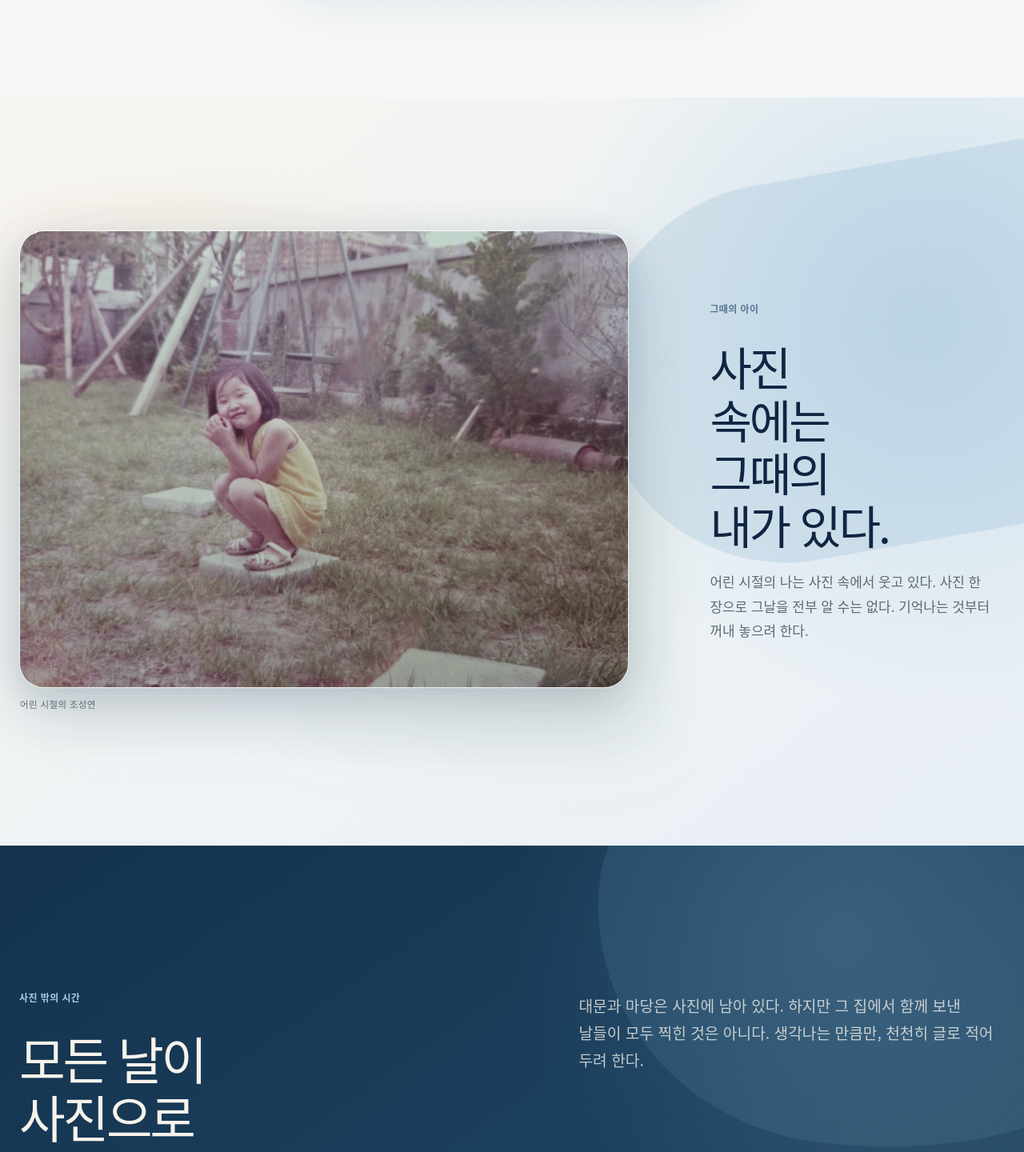
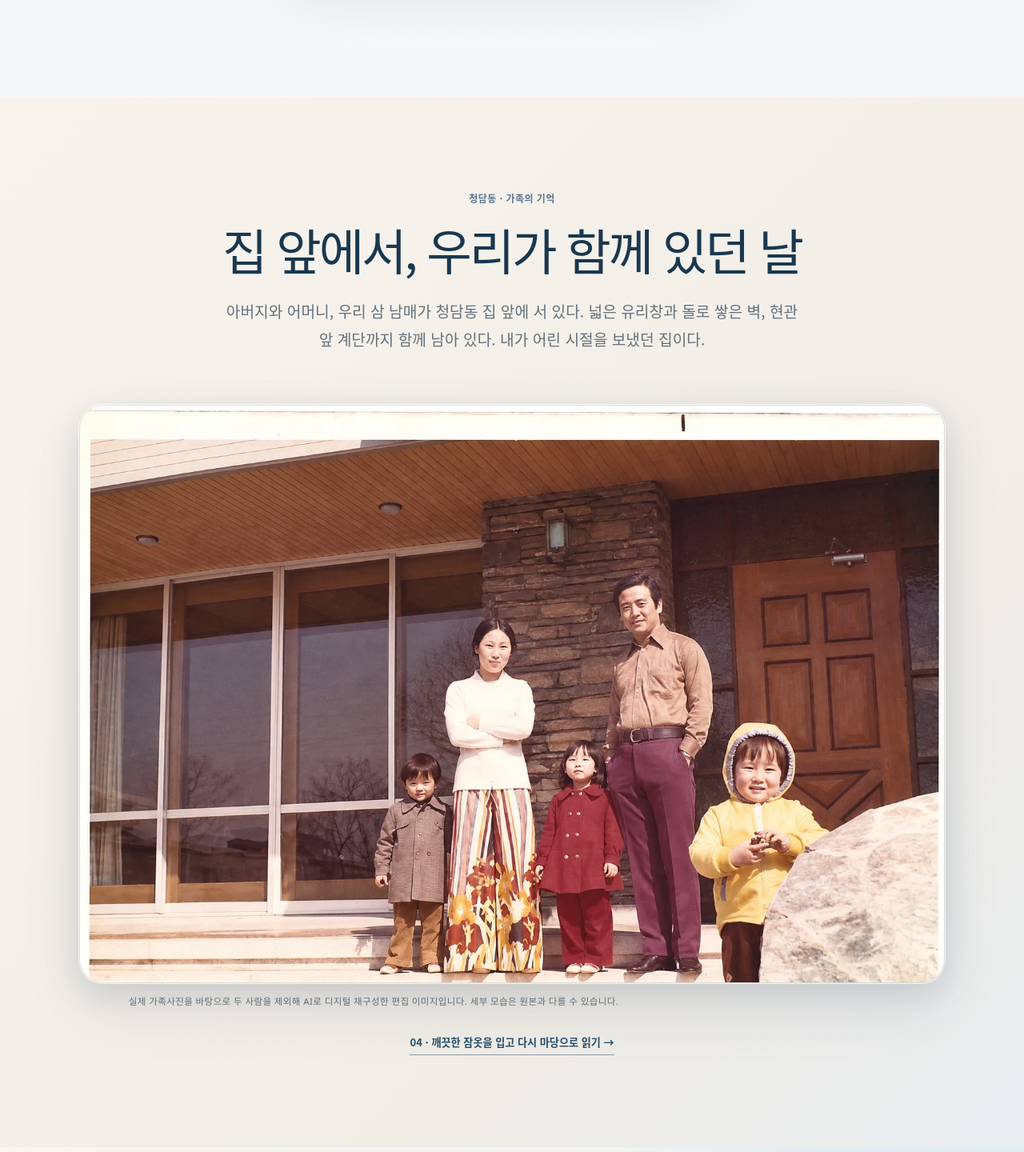
Before and after one commit to k-mama/esthercho, a Next.js app: page /ko/archive in a window 1280 px wide. Shown: the part 4280-5720 px from the top of the page at 80% size. Built offline with nearby package versions, Linux system fonts and the light colour scheme.

Commit message:
Publish labeled Cheongdam childhood family portrait and link Story 04

```diff
--- a/src/app/archive/archive.css
+++ b/src/app/archive/archive.css
@@ -353,3 +353,63 @@
     min-height: 76vw;
   }
 }
+
+
+/* Authenticated childhood setting. This is an explicitly labeled digital recreation. */
+.childhood-family-portrait {
+  padding-block: clamp(5rem, 9vw, 9rem);
+  background: linear-gradient(135deg, #f8f4ed, #f0ece6 70%, #e8edf0);
+}
+.childhood-family-portrait-inner { max-width: 1130px; }
+.childhood-family-portrait-heading { max-width: 850px; margin: 0 auto clamp(2.5rem,5vw,4rem); text-align: center; }
+.childhood-family-portrait-heading h2 {
+  margin: 1.1rem auto 0;
+  font-family: var(--font-editorial);
+  font-size: clamp(2.55rem,4.8vw,5rem);
+  font-weight: 400;
+  line-height: 1.1;
+  color: #19384f;
+  letter-spacing: -.04em;
+}
+.childhood-family-portrait-heading > p:last-child {
+  max-width: 730px;
+  margin: 1.5rem auto 0;
+  color: #64717a;
+  font-family: var(--font-editorial);
+  font-size: clamp(1.04rem,1.5vw,1.23rem);
+  line-height: 1.84;
+}
+.childhood-family-portrait-figure { margin: 0; }
+.childhood-family-portrait-figure img {
+  display: block;
+  width: 100%;
+  height: auto;
+  border: 1px solid rgba(65,71,75,.1);
+  box-shadow: 0 15px 45px rgba(26,42,54,.10);
+}
+.childhood-family-portrait-figure figcaption {
+  margin: .85rem 0 0;
+  font: 400 .75rem/1.7 var(--font-interface,sans-serif);
+  color: #78838a;
+  text-align: center;
+}
+.childhood-family-portrait-story-link {
+  display: table;
+  width: fit-content;
+  margin: 2rem auto 0;
+  padding-bottom: .3rem;
+  font: 650 .82rem/1.55 var(--font-interface,sans-serif);
+  color: #244f6a;
+  border-bottom: 1px solid rgba(37,77,103,.5);
+  text-decoration: none;
+}
+.childhood-family-portrait-story-link:hover,.childhood-family-portrait-story-link:focus-visible { color: #143247; border-color: currentColor; }
+.childhood-page-ko .childhood-family-portrait-heading h2,
+.childhood-page-ko .childhood-family-portrait-heading > p:last-child,
+.childhood-page-ko .childhood-family-portrait-story-link { font-family: var(--font-korean,sans-serif); word-break: keep-all; }
+@media(max-width:600px) {
+  .childhood-family-portrait-heading { text-align: left; }
+  .childhood-family-portrait-figure figcaption { text-align: left; }
+  .childhood-family-portrait-heading h2 { font-size: clamp(2.2rem,9vw,3.3rem); }
+  .childhood-family-portrait-story-link { margin-left: 0; }
+}
--- a/src/app/archive/page.tsx
+++ b/src/app/archive/page.tsx
@@ -5,7 +5,7 @@ import "./archive.css";
 
 export const metadata: Metadata = {
   title: "The Childhood Album",
-  description: "The real Cheongdam-dong home where Esther Cho and her family remember their happiest years. Four family photographs and the stories behind them.",
+  description: "The real Cheongdam-dong home where Esther Cho and her family remember their happiest years. Four archival photographs and a clearly labeled digital reconstruction of a childhood family portrait.",
 };
 
 export default function ArchivePage() {
--- a/src/app/ko/archive/page.tsx
+++ b/src/app/ko/archive/page.tsx
@@ -6,7 +6,7 @@ import "../../archive/archive-luminous.css";
 
 export const metadata: Metadata = {
   title: "어린 시절 앨범",
-  description: "서울 청담동의 실제 옛집. 조성연 작가와 어머니, 동생들이 가장 행복했다고 기억하는 시절의 가족사진과 이야기.",
+  description: "서울 청담동의 실제 옛집과 가족의 기억. 옛 사진과, 편집 사실을 표시한 가족사진 재구성 이미지.",
 };
 
 export default function KoreanArchivePage() {
--- a/src/components/childhood-archive-sections.tsx
+++ b/src/components/childhood-archive-sections.tsx
@@ -30,6 +30,39 @@ export function ChildhoodArchiveSections({locale}:{locale:SiteLocale}) {
 
   return <>
     <ChildhoodHomeStory locale={locale}/>
+
+    {(locale === "ko" || locale === "en") && (
+      <section id="cheongdam-family-portrait" className="childhood-family-portrait" aria-labelledby="cheongdam-family-portrait-title">
+        <div className="container childhood-family-portrait-inner">
+          <div className="childhood-family-portrait-heading">
+            <p className="childhood-kicker">{locale === "ko" ? "청담동 · 가족의 기억" : "CHEONGDAM-DONG · FAMILY MEMORY"}</p>
+            <h2 id="cheongdam-family-portrait-title">{locale === "ko" ? "집 앞에서, 우리가 함께 있던 날" : "Together, in Front of Our House"}</h2>
+            <p>{locale === "ko"
+              ? "아버지와 어머니, 우리 삼 남매가 청담동 집 앞에 서 있다. 넓은 유리창과 돌로 쌓은 벽, 현관 앞 계단까지 함께 남아 있다. 내가 어린 시절을 보냈던 집이다."
+              : "My parents, my two younger brothers, and I stand in front of our house in Cheongdam-dong. The wide windows, stone wall, and front steps are there, too. This is where I spent my childhood."}</p>
+          </div>
+          <figure className="childhood-family-portrait-figure">
+            <Image
+              src="/media/esther/cheongdam-family-portrait-edited-20261121.webp"
+              width={1535}
+              height={1025}
+              sizes="(max-width: 850px) 94vw, 1100px"
+              alt={locale === "ko"
+                ? "서울 청담동 집 앞에 있는 조성연 작가 가족의 옛 사진을 바탕으로 만든 편집 이미지. 부모님과 삼 남매가 현관 앞에 서 있다."
+                : "Digitally edited recreation based on a childhood family photograph outside Esther Cho's home in Cheongdam-dong, Seoul."}
+            />
+            <figcaption>{locale === "ko"
+              ? "실제 가족사진을 바탕으로 두 사람을 제외해 AI로 디지털 재구성한 편집 이미지입니다. 세부 모습은 원본과 다를 수 있습니다."
+              : "An AI-assisted digital edit based on the original family photograph, with two additional people removed. Some details may differ from the original."}</figcaption>
+          </figure>
+          <Link href={localizedHref(locale, "/stories/back-to-the-yard-in-clean-pajamas")} className="childhood-family-portrait-story-link">
+            {locale === "ko" ? "04 · 깨끗한 잠옷을 입고 다시 마당으로 읽기" : "Read Story 04 · Back to the Yard in Clean Pajamas"}
+            <span aria-hidden="true"> →</span>
+          </Link>
+        </div>
+      </section>
+    )}
+
 
     <section className="childhood-garden" aria-labelledby="childhood-garden-title">
       <div className="container childhood-garden-inner">
```
Also changed, not shown: src/components/esther-story-article.module.css (+12 -0 lines), src/components/esther-story-article.tsx (+8 -0 lines), public/media/esther/cheongdam-family-portrait-edited-20261121.webp (added), 2 other files (tests, documents, lock files or other folders).
